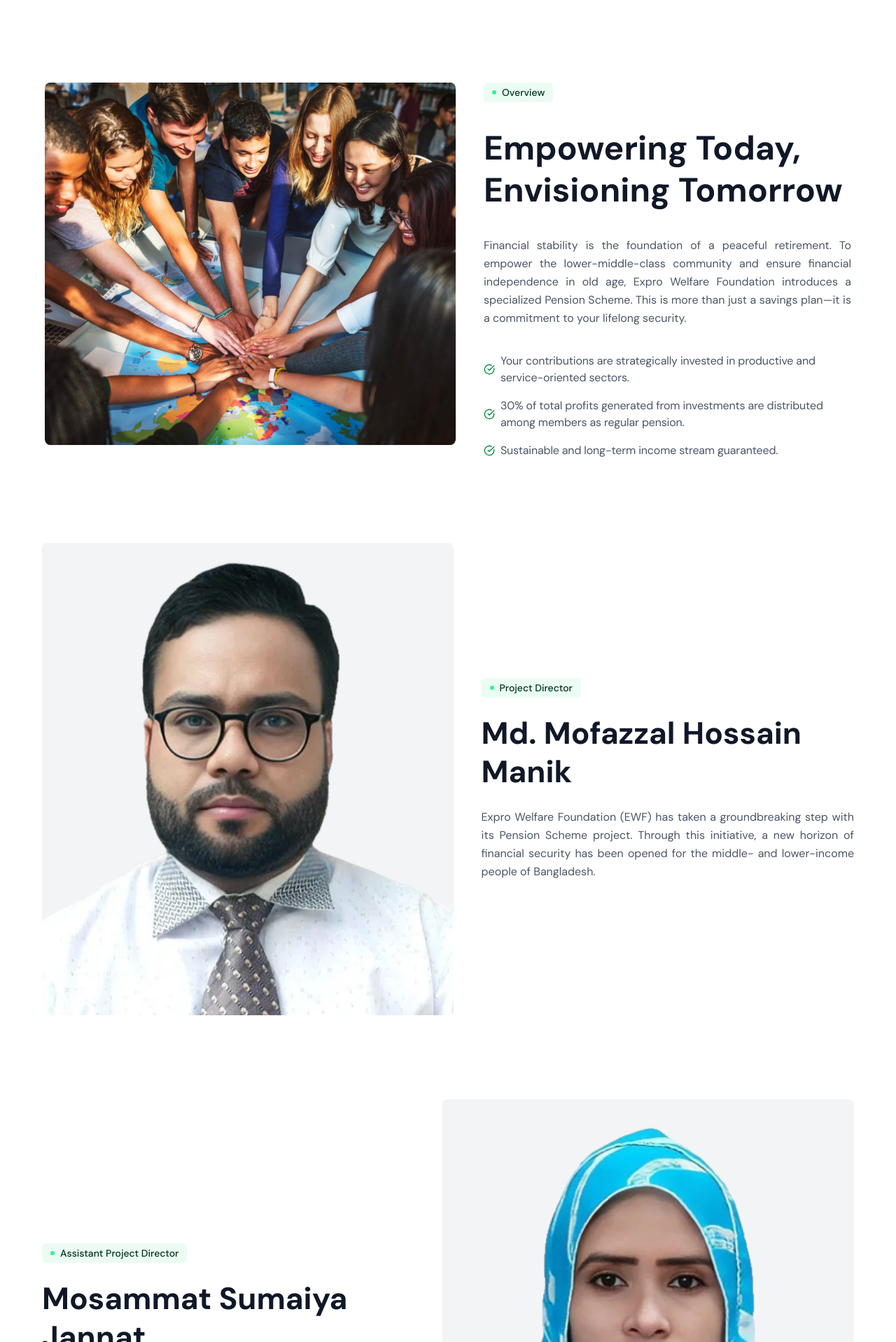
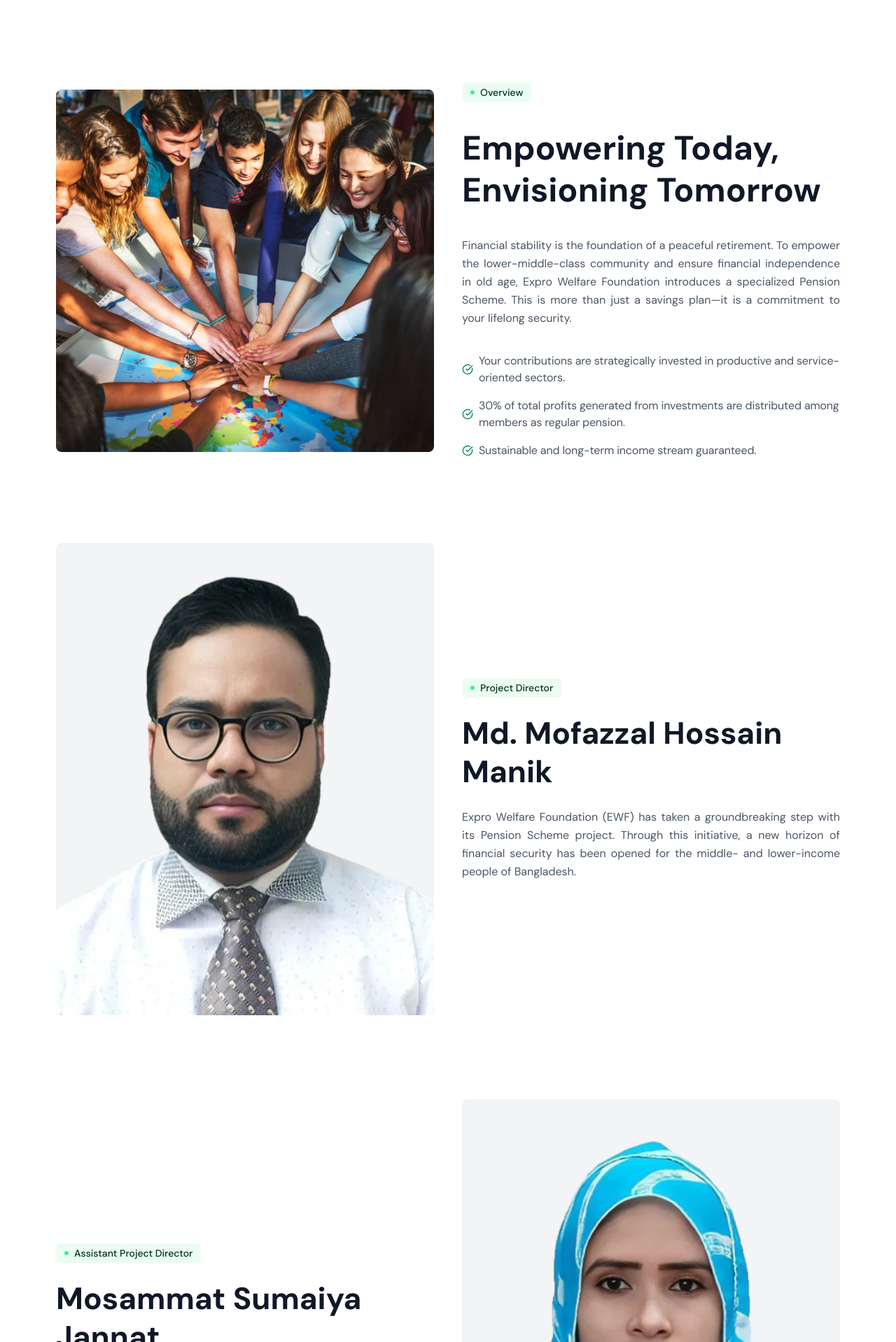
Before and after one commit to niduslab/Expro-Frontend, a Next.js app: page /projects/projectScheme in a window 1280 px wide. Shown: the part 602-2520 px from the top of the page at 70% size. Built offline with nearby package versions, Linux system fonts and the light colour scheme; a web font is replaced by a local one.

Commit message:
completed responsiveness of projects

```diff
--- a/app/(public)/projects/project-details/page.tsx
+++ b/app/(public)/projects/project-details/page.tsx
@@ -7,8 +7,9 @@
   return (
     <>
       <Hero />
+      <div className="container mx-auto px-6 md:px-12 lg:px-20 ">
         <div className="font-dm-sans flex flex-col items-center bg-gray-50">
-        <main className="w-full max-w-7xl px-6 py-16 flex flex-col lg:flex-row gap-12">
+          <main className="container py-16 flex flex-col lg:flex-row gap-12">
             {/* Project Content */}
             <article className="flex-1 flex flex-col gap-8 bg-white p-8 rounded-lg shadow-md">
               <p className="text-gray-500 text-sm">
@@ -29,11 +30,12 @@
               </div>
 
               <p className="text-gray-700 leading-relaxed text-base">
-              The Community Skills Development & Empowerment Program is designed
-              to equip individuals with practical, income-generating skills that
-              foster independence and long-term sustainability. This initiative
-              focuses on vocational training, entrepreneurship development, and
-              financial literacy to uplift underserved communities.
+                The Community Skills Development & Empowerment Program is
+                designed to equip individuals with practical, income-generating
+                skills that foster independence and long-term sustainability.
+                This initiative focuses on vocational training, entrepreneurship
+                development, and financial literacy to uplift underserved
+                communities.
               </p>
 
               {/* Section: Project Overview */}
@@ -43,11 +45,11 @@
                 </h2>
 
                 <p className="text-gray-700 leading-relaxed text-base">
-                This project addresses unemployment and economic instability by
-                providing structured training programs and mentorship
+                  This project addresses unemployment and economic instability
+                  by providing structured training programs and mentorship
                   opportunities. Participants gain hands-on experience in
-                high-demand skills, along with guidance on starting and managing
-                small businesses.
+                  high-demand skills, along with guidance on starting and
+                  managing small businesses.
                 </p>
 
                 <h3 className="text-xl font-semibold text-gray-900 mt-4">
@@ -136,6 +138,7 @@
             </aside>
           </main>
         </div>
+      </div>
     </>
   );
 }
--- a/app/(public)/projects/project/page.tsx
+++ b/app/(public)/projects/project/page.tsx
@@ -63,7 +63,8 @@
   return (
     <>
       <Hero />
-      <div className="font-dm-sans text-black flex flex-col items-center bg-gray-50 py-16 px-6">
+      <div className="container mx-auto px-6 md:px-12 lg:px-20 ">
+        <div className="font-dm-sans text-black flex flex-col items-center bg-gray-50 py-16 ">
           <div className="text-center mb-16">
             <div className="inline-flex items-center justify-center bg-[#D8FFEB] rounded-md px-3 py-1 gap-1 mb-4">
               <span className="text-[#36F293] text-2xl leading-none">•</span>
@@ -76,7 +77,7 @@
             </h2>
           </div>
 
-        <div className="grid grid-cols-1 sm:grid-cols-2 lg:grid-cols-3 gap-8 max-w-7xl w-full">
+          <div className="grid grid-cols-1 sm:grid-cols-2 xl:grid-cols-3 gap-8 container">
             {projects.map((project, idx) => (
               <div
                 key={idx}
@@ -110,6 +111,7 @@
             ))}
           </div>
         </div>
+      </div>
     </>
   );
 }
--- a/app/(public)/projects/projectScheme/directors.tsx
+++ b/app/(public)/projects/projectScheme/directors.tsx
@@ -3,11 +3,12 @@
 export default function Directors() {
   return (
     <>
+      <div className="container mx-auto px-6 md:px-12 lg:px-20 ">
         {/* Director 1 */}
-      <section className="font-dm-sans w-full px-4 sm:px-6 lg:px-[60px] pb-16 lg:pb-[120px]">
+        <section className="font-dm-sans  pb-16 lg:pb-[120px]">
           <div className="flex flex-col lg:flex-row items-center justify-between gap-10">
             {/* Image */}
-          <div className="relative w-[300px] lg:w-[640px] h-[320px] sm:h-[420px] lg:h-[675px] bg-[#F3F4F6] rounded-lg overflow-hidden">
+            <div className="relative w-full lg:w-1/2 h-[320px] sm:h-[420px] lg:h-[675px] bg-[#F3F4F6] rounded-lg overflow-hidden">
               <Image
                 src="/images/projectScheme/pd.png"
                 alt="project director"
@@ -18,7 +19,7 @@
             </div>
 
             {/* Content */}
-          <div className="w-full lg:w-1/2 flex flex-col items-start justify-center gap-6">
+            <div className="container lg:w-1/2 flex flex-col items-start justify-center gap-6">
               <div className="inline-flex items-center w-fit gap-2 px-3 py-1 rounded-md bg-[#EBFDF3] text-[#00341C] text-sm font-medium">
                 <span className="w-1.5 h-1.5 rounded-full bg-[#36F293]" />
                 Project Director
@@ -31,15 +32,15 @@
               <p className="text-sm sm:text-base text-gray-600 font-dm-sans leading-relaxed text-justify">
                 Expro Welfare Foundation (EWF) has taken a groundbreaking step
                 with its Pension Scheme project. Through this initiative, a new
-              horizon of financial security has been opened for the middle- and
-              lower-income people of Bangladesh.
+                horizon of financial security has been opened for the middle-
+                and lower-income people of Bangladesh.
               </p>
             </div>
           </div>
         </section>
 
         {/* Director 2 */}
-      <section className="font-dm-sans w-full px-4 sm:px-6 lg:px-[60px] pb-16 lg:pb-[120px]">
+        <section className="font-dm-sans  pb-16 lg:pb-[120px]">
           <div className="flex flex-col-reverse lg:flex-row items-center justify-between gap-10">
             {/* Content */}
             <div className="w-full lg:w-1/2 flex flex-col items-start justify-center gap-6">
@@ -53,14 +54,14 @@
               </h2>
 
               <p className="text-sm sm:text-base text-gray-600 font-dm-sans leading-relaxed text-justify">
-              Through its pension project, Expro Welfare Foundation will play a
-              significant role in improving the socio-economic condition of
+                Through its pension project, Expro Welfare Foundation will play
+                a significant role in improving the socio-economic condition of
                 ordinary people.
               </p>
             </div>
 
             {/* Image */}
-          <div className="relative w-[300px] lg:w-[640px] h-[320px] sm:h-[420px] lg:h-[675px] bg-[#F3F4F6] rounded-lg overflow-hidden">
+            <div className="relative w-full lg:w-1/2 h-[320px] sm:h-[420px] lg:h-[675px] bg-[#F3F4F6] rounded-lg overflow-hidden">
               <Image
                 src="/images/projectScheme/app.png"
                 alt="assistant project director"
@@ -71,6 +72,7 @@
             </div>
           </div>
         </section>
+      </div>
     </>
   );
 }
--- a/app/(public)/projects/projectScheme/overview.tsx
+++ b/app/(public)/projects/projectScheme/overview.tsx
@@ -4,10 +4,10 @@
 export default function OverviewScheme() {
   return (
     <div className="font-dm-sans flex pt-16 pb-16 lg:pt-[120px] lg:pb-[120px]">
-      <div className="w-full px-4 sm:px-6 lg:px-[64px]">
-        <div className="flex flex-col lg:flex-row items-start justify-between gap-10">
+      <div className="container mx-auto px-6 md:px-12 lg:px-20 ">
+        <div className="flex flex-col lg:flex-row items-center justify-between gap-10">
           {/* Image */}
-          <div className="relative w-full lg:w-[644px] h-[280px] sm:h-[360px] lg:h-[518px] rounded-lg overflow-hidden">
+          <div className="relative container lg:w-1/2 mx-auto h-[280px] sm:h-[360px] lg:h-[518px] rounded-lg overflow-hidden">
             <Image
               src="/images/about/our-story-img.jpg"
               alt="Community collaboration"
@@ -18,7 +18,7 @@
           </div>
 
           {/* Content */}
-          <div className="w-full lg:w-1/2 flex flex-col gap-6 lg:gap-[36px]">
+          <div className=" lg:w-1/2 flex flex-col gap-6 lg:gap-[36px]">
             {/* Tag */}
             <div className="inline-flex items-center w-fit gap-2 px-3 py-1 rounded-md bg-[#EBFDF3] text-[#00341C] text-sm font-medium">
               <span className="w-1.5 h-1.5 rounded-full bg-[#36F293]" />
--- a/app/(public)/projects/projectScheme/projectMembers.tsx
+++ b/app/(public)/projects/projectScheme/projectMembers.tsx
@@ -182,19 +182,19 @@
   return (
     <section ref={sectionRef} className="font-dm-sans py-20 bg-white">
       <div className="container mx-auto px-6 md:px-12 lg:px-20 xl:px-20">
-        <div data-leadership-header className="text-center mb-14">
-          <div className="inline-flex items-center gap-2 rounded-full bg-[#ECFDF3] px-4 py-1.5 text-sm font-medium text-[#027A48] mb-4">
+        <div data-leadership-header className="text-start mb-14">
+          <div className="inline-flex items-center gap-2 rounded-full bg-[#ECFDF3] px-2 py-1.5 text-sm font-medium text-[#027A48] mb-4">
             <span className="h-1.5 w-1.5 rounded-full bg-[#027A48]" />
             {badgeText}
           </div>
-          <h2 className="text-3xl md:text-5xl font-bold tracking-tight text-gray-900">
+          <h2 className="text-2xl md:text-4xl whitespace-nowrap font-bold tracking-tight text-gray-900">
             {headingText}
           </h2>
         </div>
 
         <div
           data-leadership-grid
-          className="grid grid-cols-1 md:grid-cols-2 lg:grid-cols-3 gap-8 justify-items-center mb-16"
+          className="grid grid-cols-1 md:grid-cols-2 xl:grid-cols-3 gap-8 justify-items-center mb-16"
         >
           {team.map((member, index) => (
             <div
```
Lines whose indentation alone changed are shown as unchanged.
